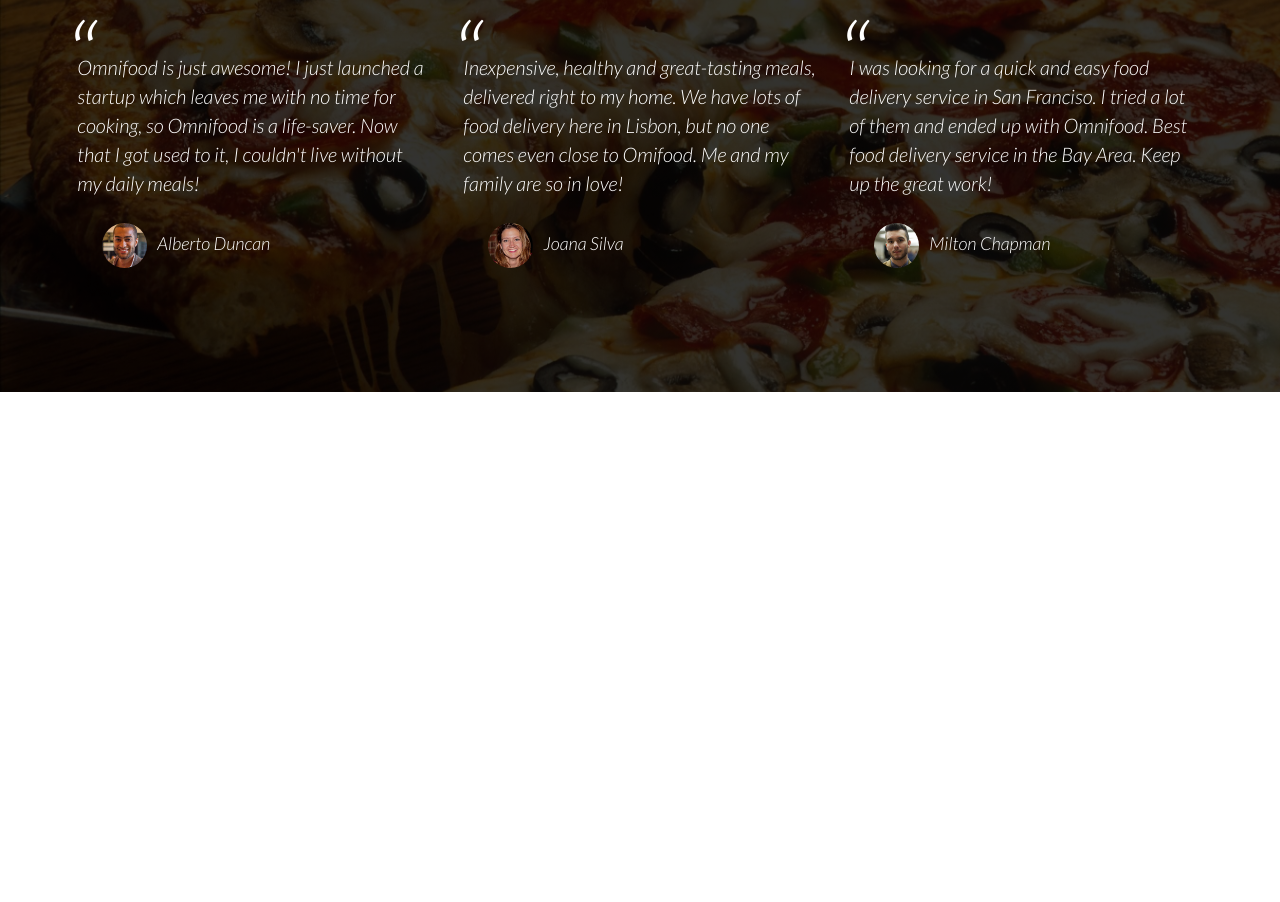
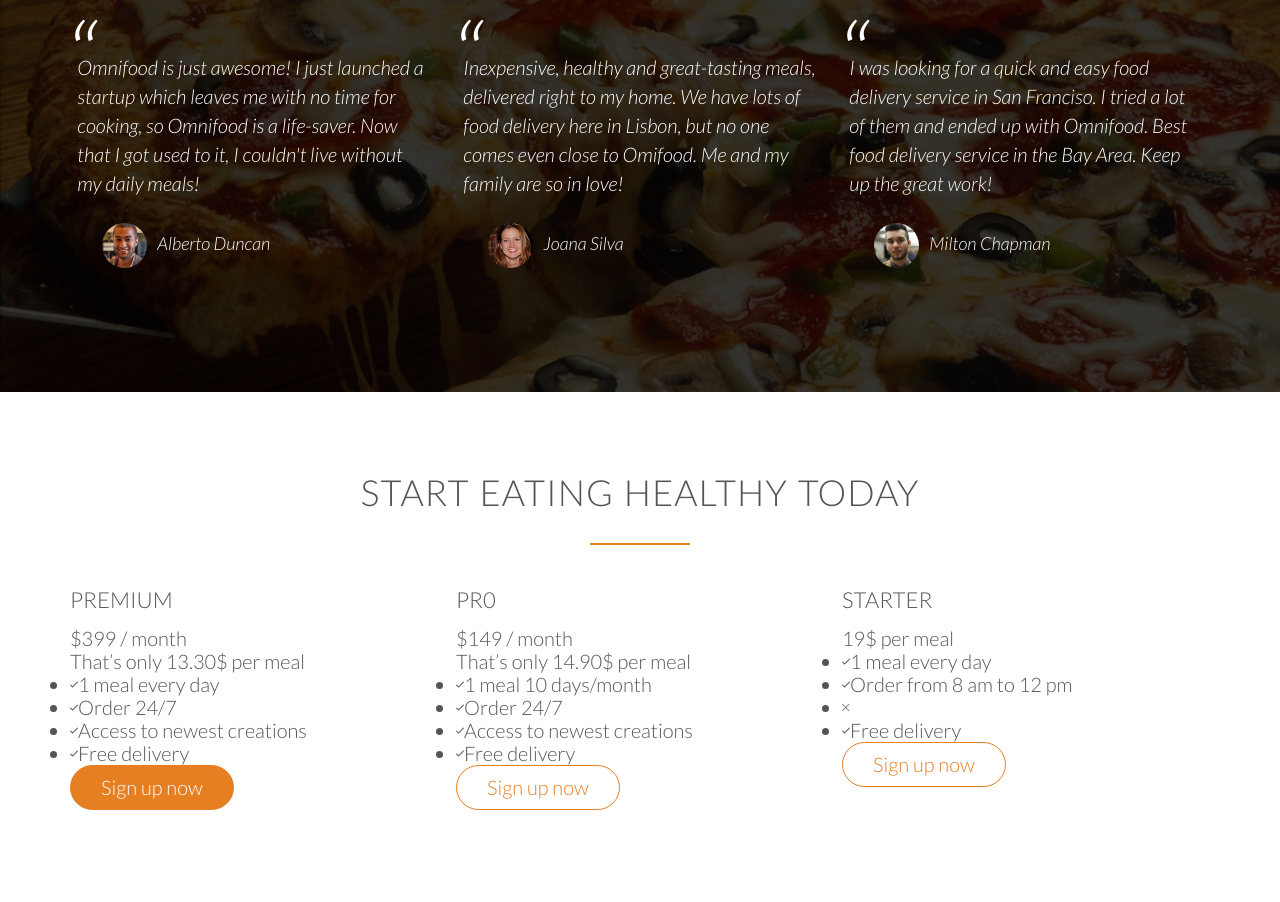
Before and after one commit to RobsWebDev/ominfood, a plain HTML site: page index.html in a window 1280 px wide. Shown: the part 3554-4456 px from the top of the page. Before the commit the page ends 3946 px from the top, so only its background shows below. Drawn offline with Linux system fonts and the light colour scheme; files whose address does not match are found by name.

Commit message:
Lesson 51 Building the sign up section pt 1

```diff
--- a/index.html
+++ b/index.html
@@ -243,6 +243,74 @@
       </div>
     </section>
 
+    <section class="section-plans">
+      <div class="row">
+        <h2>Start eating healthy today</h2>
+      </div>
+      <div class="row">
+        <div class="col span-1-of-3">
+          <div class="plan-box">
+            <div>
+              <h3>Premium</h3>
+              <p class="plan-price">$399 / month</p>
+              <p class="plan-price-meal">That’s only 13.30$ per meal</p>
+            </div>
+            <div>
+              <ul>
+                <li><i class="ion-ios-checkmark-empty"></i>1 meal every day</li>
+                <li><i class="ion-ios-checkmark-empty"></i>Order 24/7</li>
+                <li><i class="ion-ios-checkmark-empty"></i>Access to newest creations</li>
+                <li><i class="ion-ios-checkmark-empty"></i>Free delivery</li>
+              </ul>
+            </div>
+            <div>
+              <a href="#" class="btn btn-full">Sign up now</a>
+            </div>
+          </div>
+        </div>
+        <div class="col span-1-of-3">
+          <div class="plan-box">
+            <div>
+              <h3>Pr0</h3>
+              <p class="plan-price">$149 / month</p>
+              <p class="plan-price-meal">That’s only 14.90$ per meal</p>
+            </div>
+            <div>
+              <ul>
+                <li><i class="ion-ios-checkmark-empty"></i>1 meal 10 days/month</li>
+                <li><i class="ion-ios-checkmark-empty"></i>Order 24/7</li>
+                <li><i class="ion-ios-checkmark-empty"></i>Access to newest creations</li>
+                <li><i class="ion-ios-checkmark-empty"></i>Free delivery</li>
+              </ul>
+            </div>
+            <div>
+              <a href="#" class="btn btn-ghost">Sign up now</a>
+            </div>
+          </div>
+        </div>
+        <div class="col span-1-of-3">
+          <div class="plan-box">
+            <div>
+              <h3>Starter</h3>
+              <p class="plan-price">19$ per meal</p>
+              <p class="plan-price-meal"></p>
+            </div>
+            <div>
+              <ul>
+                <li><i class="ion-ios-checkmark-empty"></i>1 meal every day</li>
+                <li><i class="ion-ios-checkmark-empty"></i>Order from 8 am to 12 pm</li>
+                <li><i class="ion-ios-close-empty"></i></li>
+                <li><i class="ion-ios-checkmark-empty"></i>Free delivery</li>
+              </ul>
+            </div>
+            <div>
+              <a href="#" class="btn btn-ghost">Sign up now</a>
+            </div>
+          </div>
+        </div>
+      </div>
+    </section>
+
   </body>
 
 
@@ -250,5 +318,4 @@
 
 <!--
 
-
 -->
```
